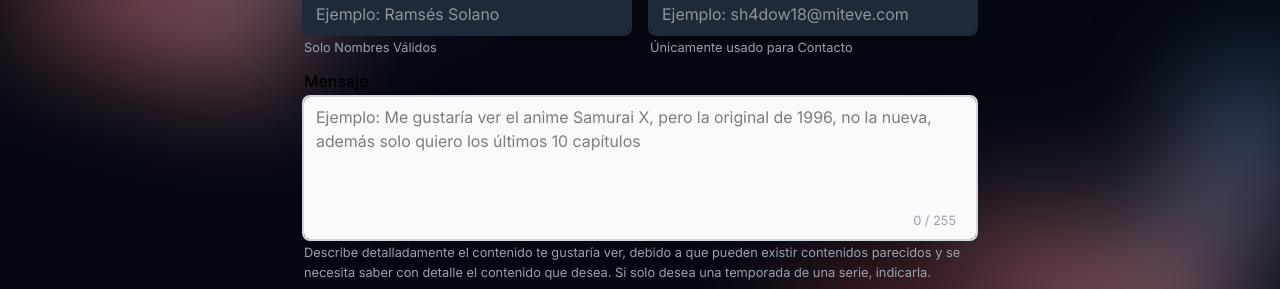
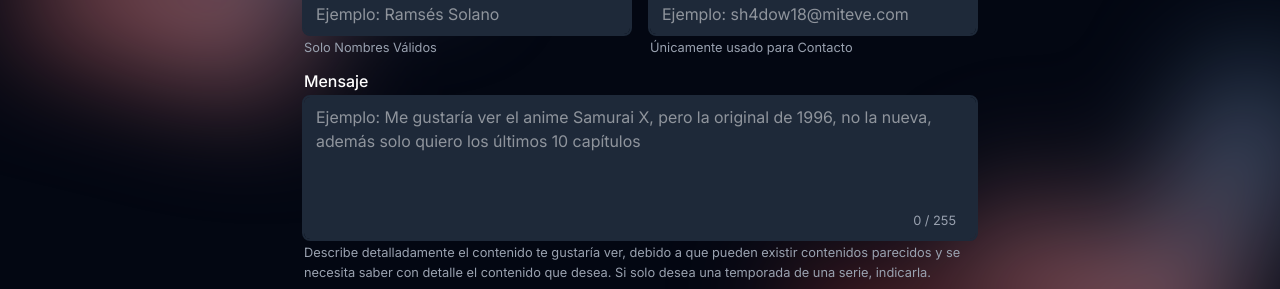
Before and after one commit to sh4dow18/miteve-web, a Next.js app: page /content-app in a window 1280 px wide. Shown: the part 292-581 px from the top of the page. Built offline with nearby package versions, Linux system fonts and the light colour scheme; no server answers.

Commit message:
fix: textarea styles
Fix textarea styles

```diff
--- a/src/components/textarea.tsx
+++ b/src/components/textarea.tsx
@@ -39,14 +39,11 @@ function Textarea({
     // Textarea Main Container
     <div className="flex flex-col gap-1">
       {/* Textarea Label */}
-      <label
-        htmlFor={name}
-        className="text-black font-medium aria-disabled:text-gray-400 dark:text-white dark:aria-disabled:text-gray-700 lowContrast:text-gray-500"
-      >
+      <label htmlFor={name} className="text-white font-medium">
         {label}
       </label>
       {/* Textarea Second Container */}
-      <div className="rounded-md outline-2 py-2 px-1 bg-gray-50 outline-gray-300 focus-within:outline-mateoryPurple dark:bg-gray-800 dark:outline-gray-800 highContrast:bg-white highContrast:outline-black lowContrast:bg-gray-100 lowContrast:outline-gray-300 min-[344px]:px-3">
+      <div className="rounded-md outline-2 py-2 px-1 bg-gray-800 outline-gray-800 focus-within:outline-primary min-[344px]:px-3">
         {/* Main Textarea */}
         <textarea
           id={name}
@@ -57,7 +54,7 @@ function Textarea({
           onChange={OnChange}
           aria-invalid={state === "Valid" ? false : undefined}
           required={optional !== true}
-          className="w-full resize-none text-black bg-transparent outline-hidden dark:text-white lowContrast:text-gray-500"
+          className="w-full resize-none text-white bg-transparent outline-hidden"
         />
         {/* Textarea Chars Container */}
         <div className="text-right mr-2">
```
